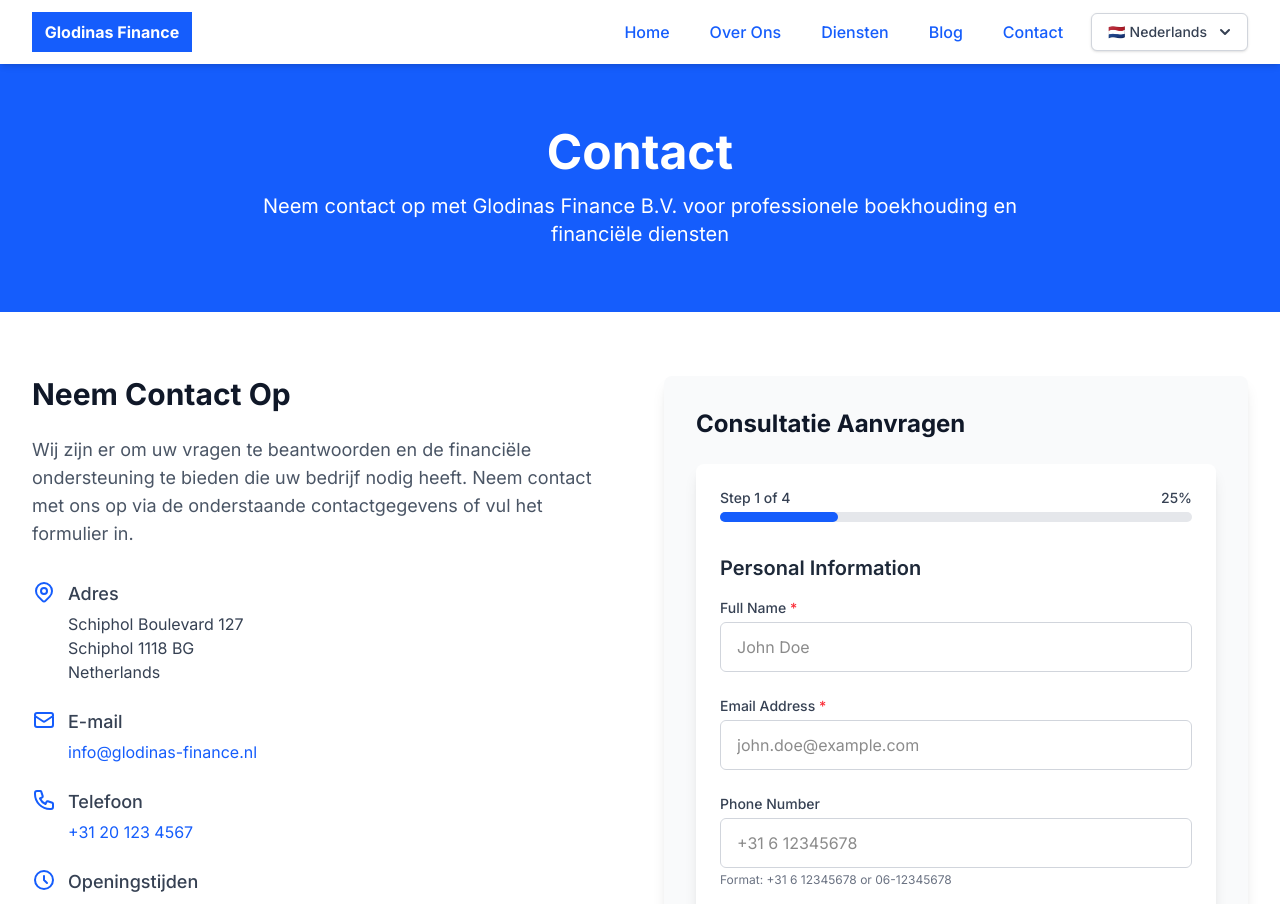
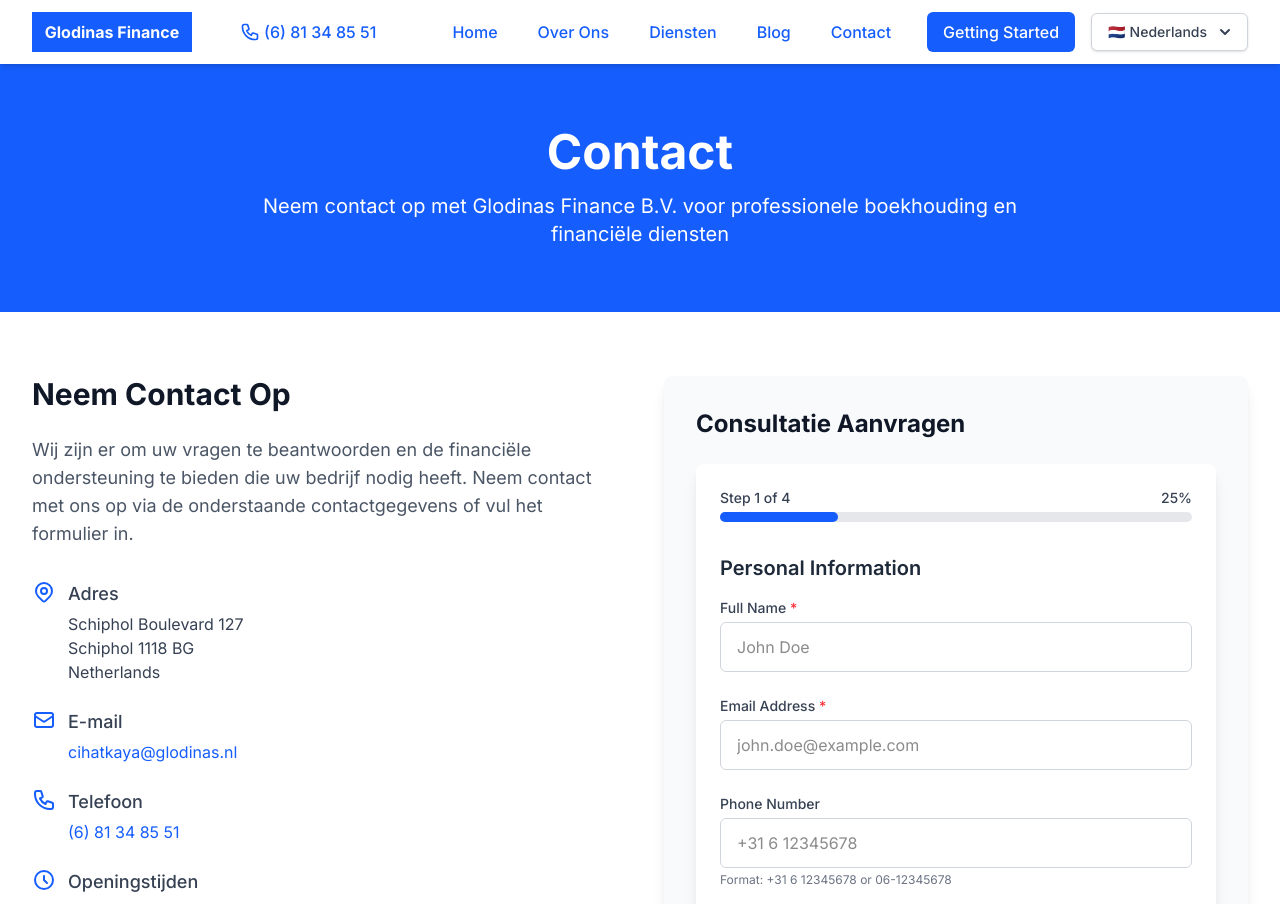
Before and after one commit to glodinasflexwork/glodinas-finance-website, a Next.js app: page /contact in a window 1280 px wide. Shown: the top 904 px of the page. Built offline with nearby package versions, Linux system fonts and the light colour scheme.

Commit message:
Update contact information sitewide and add Getting Started page CTA

```diff
--- a/src/app/contact/page.tsx
+++ b/src/app/contact/page.tsx
@@ -56,8 +56,8 @@
                   <div className="ml-3 text-gray-700">
                     <h3 className="text-lg font-medium">{t('contact.getInTouch.email')}</h3>
                     <p className="mt-1">
-                      <a href="mailto:info@glodinas-finance.nl" className="text-blue-600 hover:text-blue-800">
-                        info@glodinas-finance.nl
+                      <a href="mailto:cihatkaya@glodinas.nl" className="text-blue-600 hover:text-blue-800">
+                        cihatkaya@glodinas.nl
                       </a>
                     </p>
                   </div>
@@ -72,8 +72,8 @@
                   <div className="ml-3 text-gray-700">
                     <h3 className="text-lg font-medium">{t('contact.getInTouch.phone')}</h3>
                     <p className="mt-1">
-                      <a href="tel:+31201234567" className="text-blue-600 hover:text-blue-800">
-                        +31 20 123 4567
+                      <a href="tel:+31681348551" className="text-blue-600 hover:text-blue-800">
+                        (6) 81 34 85 51
                       </a>
                     </p>
                   </div>
--- a/src/components/Footer.tsx
+++ b/src/components/Footer.tsx
@@ -16,8 +16,8 @@
             <p className="mb-2">Schiphol Boulevard 127</p>
             <p className="mb-2">Schiphol 1118 BG</p>
             <p className="mb-2">Netherlands</p>
-            <p className="mb-2">info@glodinasfinance.com</p>
-            <p className="mb-2">+31 20 123 4567</p>
+            <p className="mb-2">cihatkaya@glodinas.nl</p>
+            <p className="mb-2">(6) 81 34 85 51</p>
           </div>
 
           {/* Quick Links */}
@@ -38,6 +38,9 @@
               </li>
               <li>
                 <Link href="/contact" className="hover:text-blue-300">{t('navigation.contact')}</Link>
+              </li>
+              <li>
+                <Link href="/getting-started" className="hover:text-blue-300">{t('navigation.gettingStarted', 'Get Started')}</Link>
               </li>
             </ul>
           </div>
@@ -75,6 +78,13 @@
                 <Link href="/terms-of-service" className="hover:text-blue-300">{t('footer.termsOfService')}</Link>
               </li>
             </ul>
+
+            {/* Get Started CTA in footer */}
+            <div className="mt-6 pt-4 border-t border-blue-700">
+              <Link href="/getting-started" className="inline-block px-4 py-2 bg-white text-blue-800 rounded-md hover:bg-blue-100 transition-colors font-medium">
+                {t('navigation.gettingStarted', 'Get Started')}
+              </Link>
+            </div>
           </div>
         </div>
 
--- a/src/components/Navbar.tsx
+++ b/src/components/Navbar.tsx
@@ -27,6 +27,16 @@
             </Link>
           </div>
 
+          {/* Phone number in top navigation */}
+          <div className="hidden md:flex items-center mr-4">
+            <a href="tel:+31681348551" className="flex items-center text-blue-600 hover:text-blue-800 font-medium">
+              <svg xmlns="http://www.w3.org/2000/svg" className="h-5 w-5 mr-1" fill="none" viewBox="0 0 24 24" stroke="currentColor">
+                <path strokeLinecap="round" strokeLinejoin="round" strokeWidth={2} d="M3 5a2 2 0 012-2h3.28a1 1 0 01.948.684l1.498 4.493a1 1 0 01-.502 1.21l-2.257 1.13a11.042 11.042 0 005.516 5.516l1.13-2.257a1 1 0 011.21-.502l4.493 1.498a1 1 0 01.684.949V19a2 2 0 01-2 2h-1C9.716 21 3 14.284 3 6V5z" />
+              </svg>
+              (6) 81 34 85 51
+            </a>
+          </div>
+
           {/* Desktop menu */}
           <div className="hidden md:flex items-center space-x-4">
             <Link href="/" className="px-3 py-2 text-blue-600 hover:text-blue-800 font-medium">
@@ -43,6 +53,9 @@
             </Link>
             <Link href="/contact" className="px-3 py-2 text-blue-600 hover:text-blue-800 font-medium">
               {t('navigation.contact')}
+            </Link>
+            <Link href="/getting-started" className="ml-2 px-4 py-2 bg-blue-600 text-white rounded-md hover:bg-blue-700 transition-colors font-medium">
+              {t('navigation.gettingStarted', 'Get Started')}
             </Link>
             <LanguageSwitcher />
           </div>
@@ -95,6 +108,13 @@
       {/* Mobile menu, show/hide based on menu state */}
       <div className={`${isMenuOpen ? 'block' : 'hidden'} md:hidden`}>
         <div className="px-2 pt-2 pb-3 space-y-1 sm:px-3">
+          {/* Phone number in mobile menu */}
+          <a href="tel:+31681348551" className="flex items-center px-3 py-2 text-blue-600 hover:text-blue-800 font-medium">
+            <svg xmlns="http://www.w3.org/2000/svg" className="h-5 w-5 mr-1" fill="none" viewBox="0 0 24 24" stroke="currentColor">
+              <path strokeLinecap="round" strokeLinejoin="round" strokeWidth={2} d="M3 5a2 2 0 012-2h3.28a1 1 0 01.948.684l1.498 4.493a1 1 0 01-.502 1.21l-2.257 1.13a11.042 11.042 0 005.516 5.516l1.13-2.257a1 1 0 011.21-.502l4.493 1.498a1 1 0 01.684.949V19a2 2 0 01-2 2h-1C9.716 21 3 14.284 3 6V5z" />
+            </svg>
+            (6) 81 34 85 51
+          </a>
           <Link href="/" className="block px-3 py-2 text-blue-600 hover:text-blue-800 font-medium">
             {t('navigation.home')}
           </Link>
@@ -110,6 +130,9 @@
           <Link href="/contact" className="block px-3 py-2 text-blue-600 hover:text-blue-800 font-medium">
             {t('navigation.contact')}
           </Link>
+          <Link href="/getting-started" className="block px-3 py-2 mt-2 bg-blue-600 text-white rounded-md hover:bg-blue-700 transition-colors font-medium">
+            {t('navigation.gettingStarted', 'Get Started')}
+          </Link>
           <div className="mt-4">
             <LanguageSwitcher />
           </div>
```
